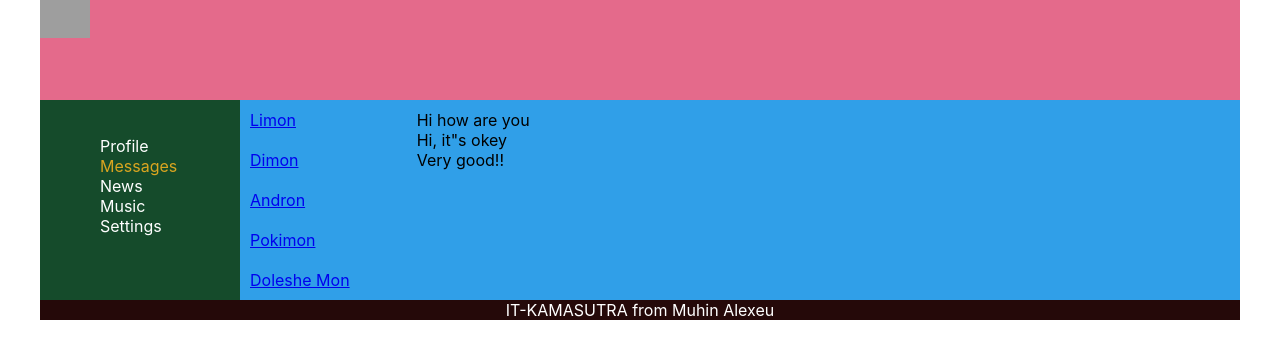
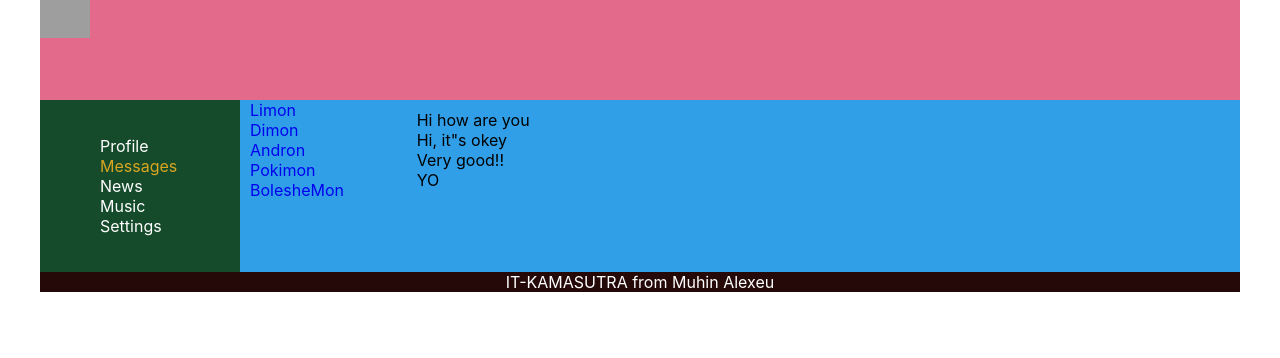
Before and after one commit to AlexMuhin-IT/Social-Network, a React (Create React App) app: page /dialogs in a window 1280 px wide. Shown: the top 358 px of the page. Built offline with nearby package versions, Linux system fonts and the light colour scheme; grey boxes are pictures that could not be loaded.

Commit message:
работаю над проектом

```diff
--- a/src/components/Dialogs/Dialogs.jsx
+++ b/src/components/Dialogs/Dialogs.jsx
@@ -1,12 +1,12 @@
 import React from 'react';
 import s from './Dialogs.module.css';
-import {NavLink} from "react-router-dom";
-
+import {NavLink, Outlet} from "react-router-dom";
 
 const DialogItem = (props) => {
+    const path = '/dialogs/' + props.id
     return (
-        <div className={s.dialogUser}>
-            <NavLink to={'/dialogs/' + props.id}>{props.name}</NavLink>
+        <div className={s.dialogUser + ' ' + s.active}>
+            <NavLink to={path}>{props.name}</NavLink>
         </div>
 
     )
@@ -16,19 +16,32 @@ const Message = (props) => {
 }
 
 export const Dialogs = (props) => {
+    const Users = [
+        {id: 1, name: 'Limon'},
+        {id: 2, name: 'Dimon'},
+        {id: 3, name: 'Andron'},
+        {id: 4, name: 'Pokimon'},
+        {id: 5, name: 'BolesheMon'},
+    ]
+    const Messages = [
+        {id: 1, message: 'Hi how are you'},
+        {id: 2, message: 'Hi, it"s okey'},
+        {id: 3, message: 'Very good!!'},
+        {id: 4, message: 'YO'},
+    ]
     return (
         <div className={s.dialogs}>
             <div className={s.dialog}>
-                <DialogItem name={'Limon'} id='1'/>
-                <DialogItem name={'Dimon'} id='2'/>
-                <DialogItem name={'Andron'} id='3'/>
-                <DialogItem name={'Pokimon'} id='4'/>
-                <DialogItem name={'Doleshe Mon'} id='5'/>
-                </div>
+                {Users.map(u => (
+                    <DialogItem name={u.name} id={u.id} key={u.id} />
+                ))}
+
+            </div>
             <div className={s.messages}>
-                <Message message={'Hi how are you'} />
-                <Message message={'Hi, it"s okey'} />
-                <Message message={'Very good!!'} />
+                {Messages.map(m => (
+                    <Message message={m.message} key={m.id} />
+                ))}
+
             </div>
         </div>
     )
--- a/src/components/Dialogs/Dialogs.module.css
+++ b/src/components/Dialogs/Dialogs.module.css
@@ -7,11 +7,13 @@
 
 }
 
-.dialogUser {
+.dialogUser a{
 padding: 10px;
-
+text-decoration: none;
 }
-
+.dialogUser a .active{
+    color: gold;
+}
 .messages {
 padding: 10px;
 }
--- a/src/components/Profile/MyPosts/MyPosts.jsx
+++ b/src/components/Profile/MyPosts/MyPosts.jsx
@@ -3,7 +3,10 @@ import {Post} from "./Posts/Post";
 
 
 export const MyPosts = () => {
-
+const Posts = [
+    {id: 1, message: 'Hi, how are you?'},
+    {id: 2, message: 'Who are you?'},
+]
     return (
         <div>
             <div>
@@ -11,8 +14,9 @@ export const MyPosts = () => {
                 <button>Add post</button>
                 <button>Remove</button>
             </div>
-            <Post message='Hi, how are you?' />
-            <Post message='Who are you?' />
+            {Posts.map((p) => (
+                <Post message={p.message} key={p.id} />
+            ))}
         </div>
 
     )
```
